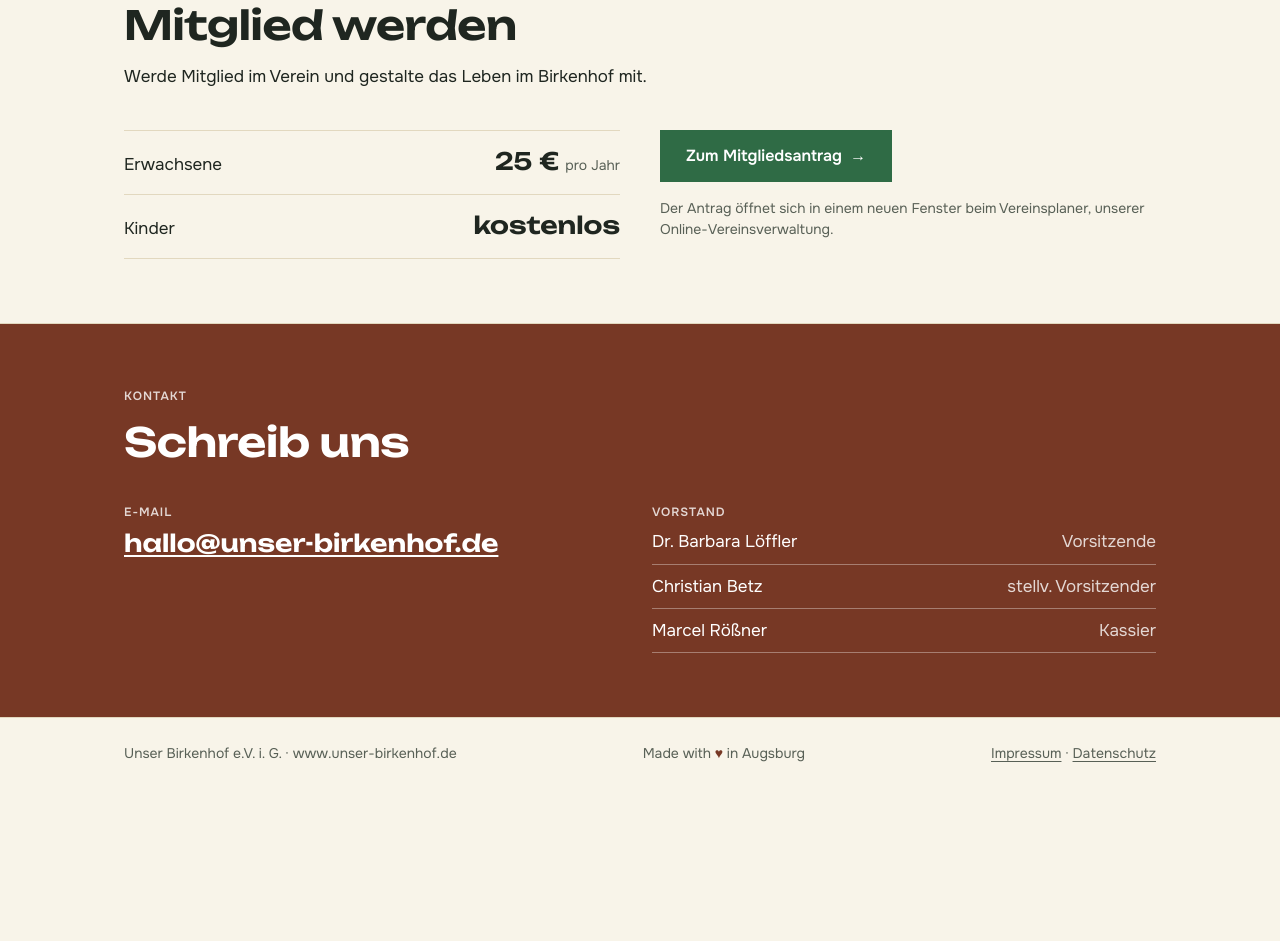
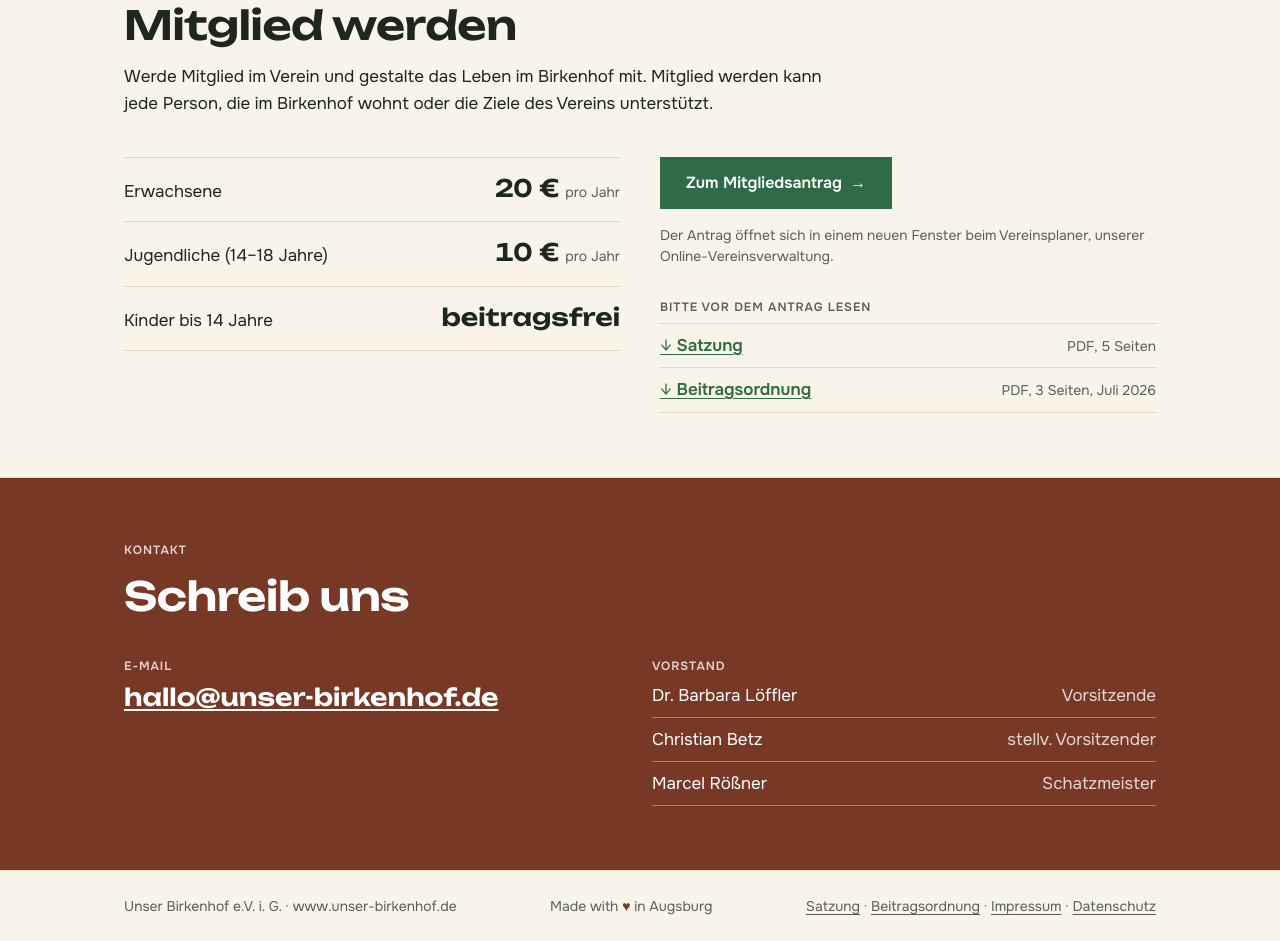
Before and after one commit to marcel-roessner/unser-birkenhof-website, a plain HTML site: page index.html in a window 1280 px wide. Shown: the part 1517-2458 px from the top of the page. Before the commit the page ends 2305 px from the top, so only its background shows below. Drawn offline with Linux system fonts and the light colour scheme.

Commit message:
Beitraege, Satzung und Beitragsordnung

```diff
--- a/index.html
+++ b/index.html
@@ -118,8 +118,16 @@ section.block .wrap{padding-block:var(--s6);display:grid;gap:var(--s5)}
 .preise{list-style:none;margin:0;padding:0;display:grid}
 .preise li{display:flex;justify-content:space-between;align-items:baseline;gap:var(--s3);padding:var(--s3) 0;border-top:1px solid var(--linie);flex-wrap:wrap}
 .preise li:last-child{border-bottom:1px solid var(--linie)}
-.preise strong{font:600 24px/1.2 var(--font-display);font-variant-numeric:tabular-nums}
+.preise strong{font:600 clamp(18px,4.6vw,24px)/1.2 var(--font-display);font-variant-numeric:tabular-nums;white-space:nowrap}
+.preise li > span{min-width:0}
+@media (max-width:560px){.preise li,.dokumente li{flex-wrap:nowrap}.dokumente .hinweis{font-size:12px;text-align:right}}
 .cta{display:grid;gap:var(--s3);justify-items:start}
+.dokumente{display:grid;gap:var(--s2);margin-top:var(--s3);width:100%}
+.dokumente ul{list-style:none;margin:0;padding:0;display:grid}
+.dokumente li{display:flex;justify-content:space-between;align-items:baseline;gap:var(--s3);padding:var(--s2) 0;border-top:1px solid var(--linie);flex-wrap:wrap}
+.dokumente li:last-child{border-bottom:1px solid var(--linie)}
+.dokumente a{font-weight:600}
+.dokumente a::before{content:"↓ ";font-weight:400}
 .button{display:inline-flex;align-items:center;gap:var(--s2);font:600 16px/20px var(--font-text);padding:14px var(--s4);background:var(--laden);color:var(--on-laden);text-decoration:none;border:2px solid var(--laden)}
 .button:hover{background:var(--ink);border-color:var(--ink);color:var(--kalk)}
 .button:focus-visible{outline:none;box-shadow:var(--focus)}
@@ -255,16 +263,24 @@ t.addEventListener('click',function(){t.classList.toggle('offen')});})();
       <div class="head">
         <span class="label">Mitmachen</span>
         <h2>Mitglied werden</h2>
-        <p>Werde Mitglied im Verein und gestalte das Leben im Birkenhof mit.</p>
+        <p>Werde Mitglied im Verein und gestalte das Leben im Birkenhof mit. Mitglied werden kann jede Person, die im Birkenhof wohnt oder die Ziele des Vereins unterstützt.</p>
       </div>
       <div class="mitglied">
         <ul class="preise">
-          <li><span>Erwachsene</span><strong>25&nbsp;€ <span class="hinweis">pro Jahr</span></strong></li>
-          <li><span>Kinder</span><strong>kostenlos</strong></li>
+          <li><span>Erwachsene</span><strong>20&nbsp;€ <span class="hinweis">pro Jahr</span></strong></li>
+          <li><span>Jugendliche (14–18 Jahre)</span><strong>10&nbsp;€ <span class="hinweis">pro Jahr</span></strong></li>
+          <li><span>Kinder bis 14 Jahre</span><strong>beitragsfrei</strong></li>
         </ul>
         <div class="cta">
           <a class="button" href="https://formular.vereinsplaner.com/b3fb1bd7-8fcc-4609-85f3-718c0fed277a" target="_blank" rel="noopener">Zum Mitgliedsantrag <span aria-hidden="true">→</span></a>
           <p class="hinweis">Der Antrag öffnet sich in einem neuen Fenster beim Vereinsplaner, unserer Online-Vereinsverwaltung.</p>
+          <div class="dokumente">
+            <span class="label">Bitte vor dem Antrag lesen</span>
+            <ul>
+              <li><a href="dokumente/satzung-unser-birkenhof.pdf" target="_blank" rel="noopener">Satzung</a><span class="hinweis">PDF, 5 Seiten</span></li>
+              <li><a href="dokumente/beitragsordnung-unser-birkenhof.pdf" target="_blank" rel="noopener">Beitragsordnung</a><span class="hinweis">PDF, 3 Seiten, Juli 2026</span></li>
+            </ul>
+          </div>
         </div>
       </div>
     </div>
@@ -286,7 +302,7 @@ t.addEventListener('click',function(){t.classList.toggle('offen')});})();
           <ul class="people">
             <li>Dr. Barbara Löffler <span>Vorsitzende</span></li>
             <li>Christian Betz <span>stellv. Vorsitzender</span></li>
-            <li>Marcel Rößner <span>Kassier</span></li>
+            <li>Marcel Rößner <span>Schatzmeister</span></li>
           </ul>
         </div>
       </div>
@@ -299,7 +315,7 @@ t.addEventListener('click',function(){t.classList.toggle('offen')});})();
   <div class="wrap">
     <span>Unser Birkenhof e.V. i. G. · www.unser-birkenhof.de</span>
     <span>Made with <span class="heart" aria-label="Liebe">♥</span> in Augsburg</span>
-    <span><a href="impressum.html#impressum">Impressum</a> · <a href="impressum.html#datenschutz">Datenschutz</a></span>
+    <span><a href="dokumente/satzung-unser-birkenhof.pdf" target="_blank" rel="noopener">Satzung</a> · <a href="dokumente/beitragsordnung-unser-birkenhof.pdf" target="_blank" rel="noopener">Beitragsordnung</a> · <a href="impressum.html#impressum">Impressum</a> · <a href="impressum.html#datenschutz">Datenschutz</a></span>
   </div>
 </footer>
 </body>
```
Also changed, not shown: impressum.html (+12 -4 lines).
